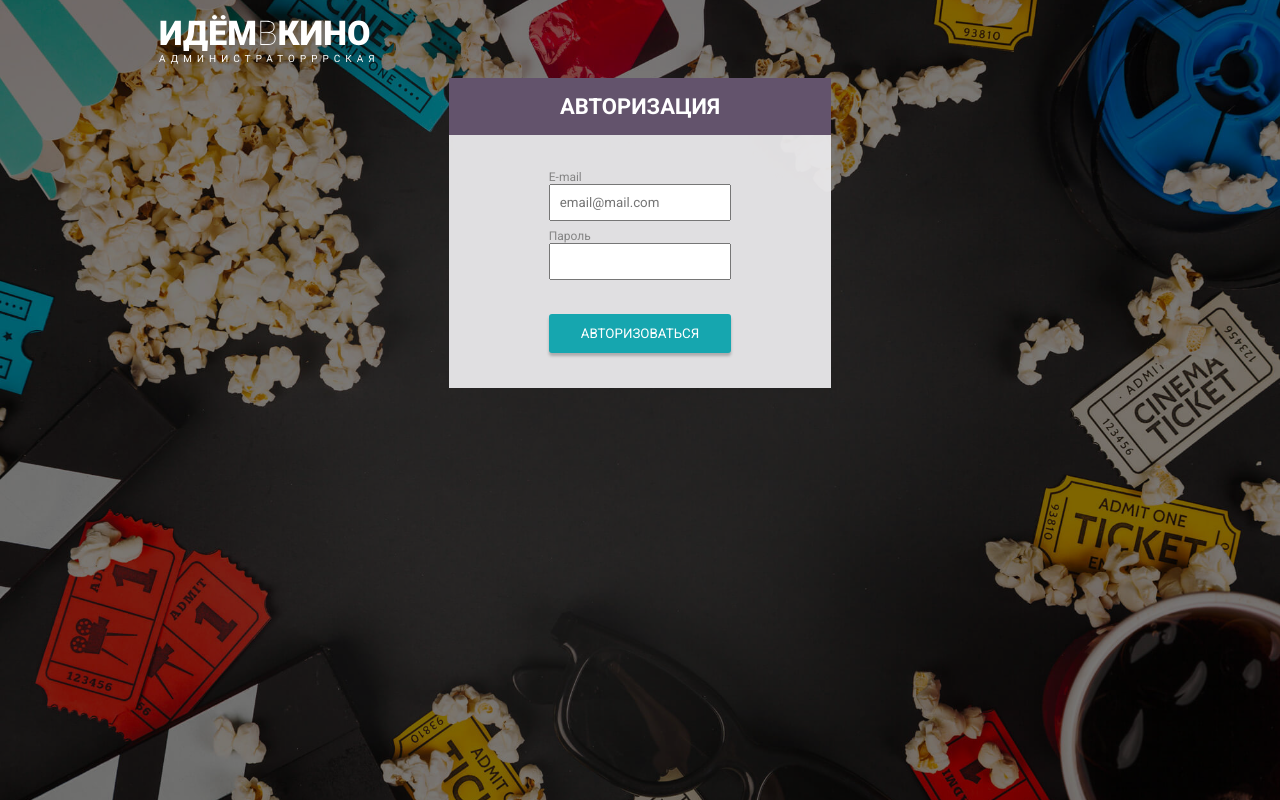
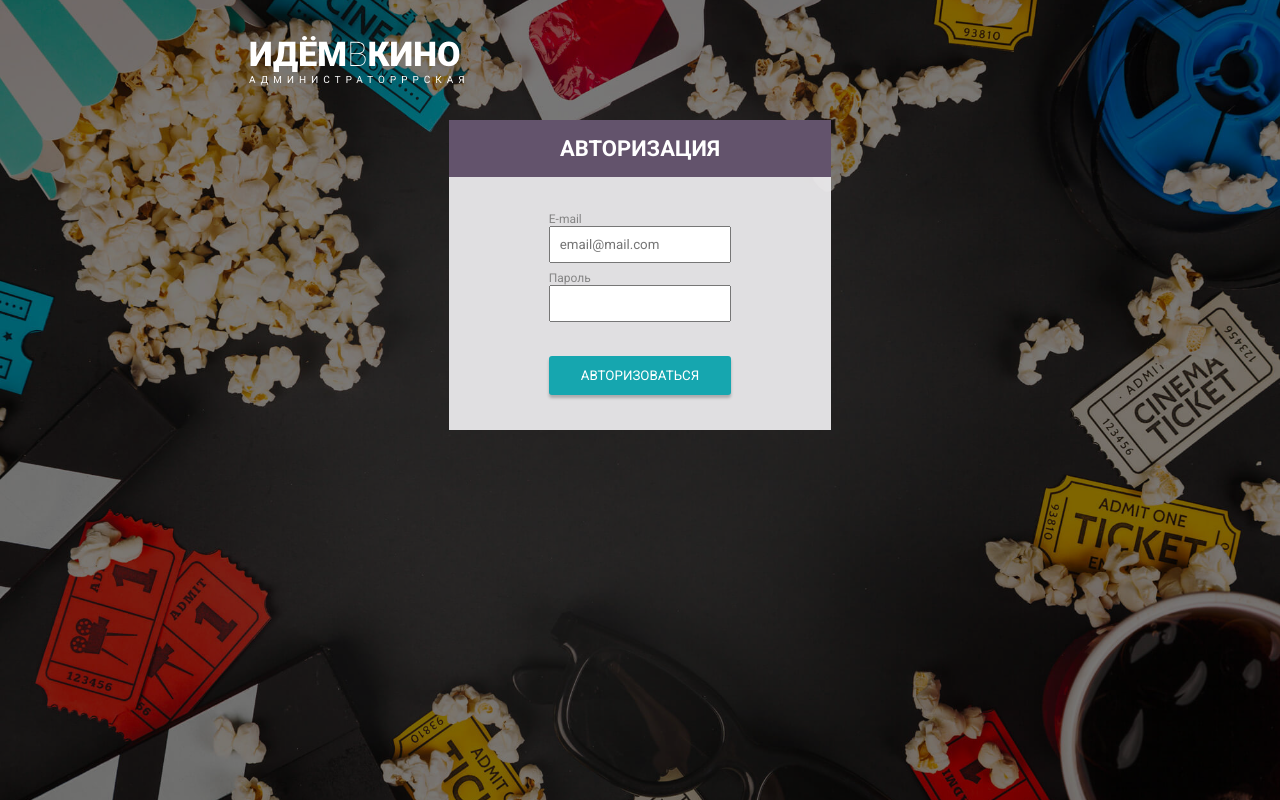
Before and after one commit to vladimir-frozenfish/diplom-frontend, a React (Vite) app: page /diplom-frontend/admin in a window 1280 px wide. Built offline with nearby package versions, Linux system fonts and the light colour scheme; a web font is replaced by a local one.

Commit message:
Review-002 - расположение логотипа не по макету;

```diff
--- a/src/components/admin/Admin.module.css
+++ b/src/components/admin/Admin.module.css
@@ -32,7 +32,7 @@
   display: flex;
   justify-content: space-between;
   align-items: center;
-  padding: 14px;
+  padding: 35px 0 35px 104px;
   box-sizing: border-box;
 }
 
```
